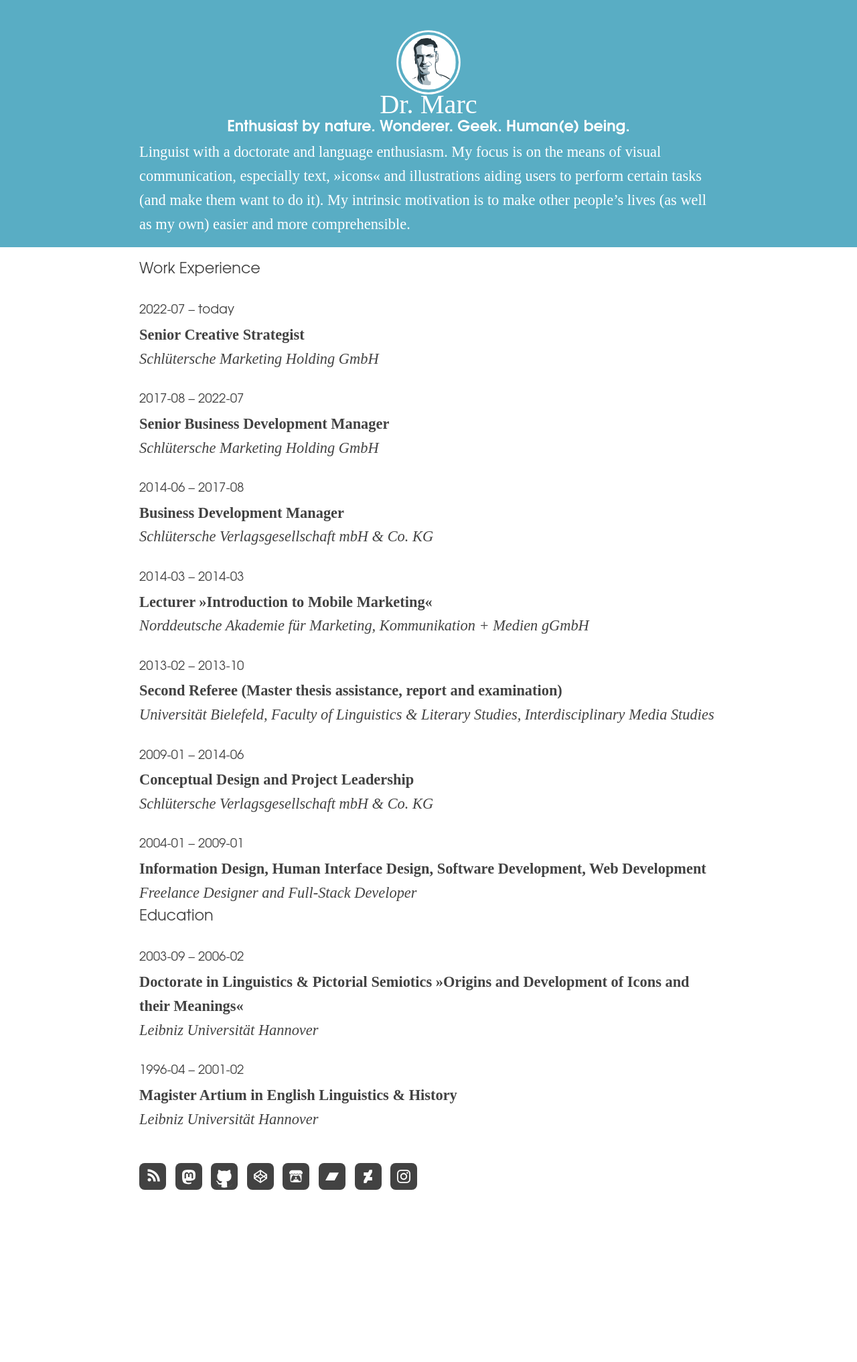
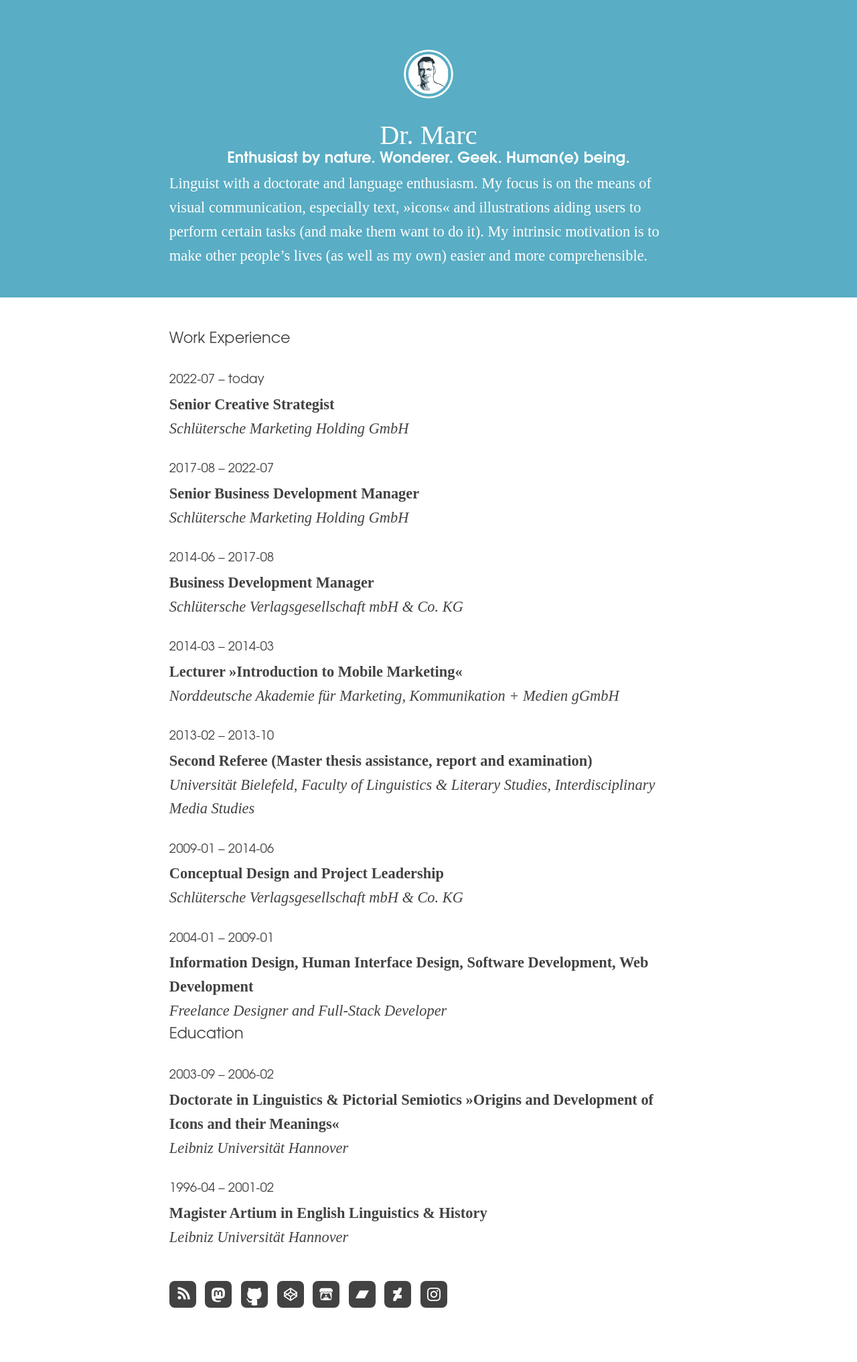
Before and after one commit to marc2o/marc2o.github.io, a Jekyll site: the page built from cv/marc.md, in a window 1280 px wide. Shown: the whole page at 67% size. Built offline with Jekyll 4.4.1, drawn with Linux system fonts in a browser that asks for light colours; before the commit the page ends 1828 px from its top, so only the background shows below that.

Commit message:
Update cv.css

```diff
--- a/assets/css/cv.css
+++ b/assets/css/cv.css
@@ -116,6 +116,7 @@ li span {
 }
 
 h1 {
+	margin-top: 1em;
 	font-size: 1.8em;
 	font-weight: 200;
 }
@@ -131,9 +132,9 @@ header h3 {
 
 article,
 header div {
-	max-width: 40em;
+	max-width: 36em;
 	margin: 0 auto;
-	padding: 1rem;
+	padding: 2em 1rem;
 	line-height: 1.6em;
 }
 
@@ -161,8 +162,8 @@ picture {
 	display: block;
 	margin: 0 auto;
 	overflow: hidden;
-	width: 4em;
-	height: 4em;
+	width: 3em;
+	height: 3em;
 	border-radius: 50%;
 	border: 0.2em solid transparent;
 	box-shadow: 0 0 0 0.125em white;
```
